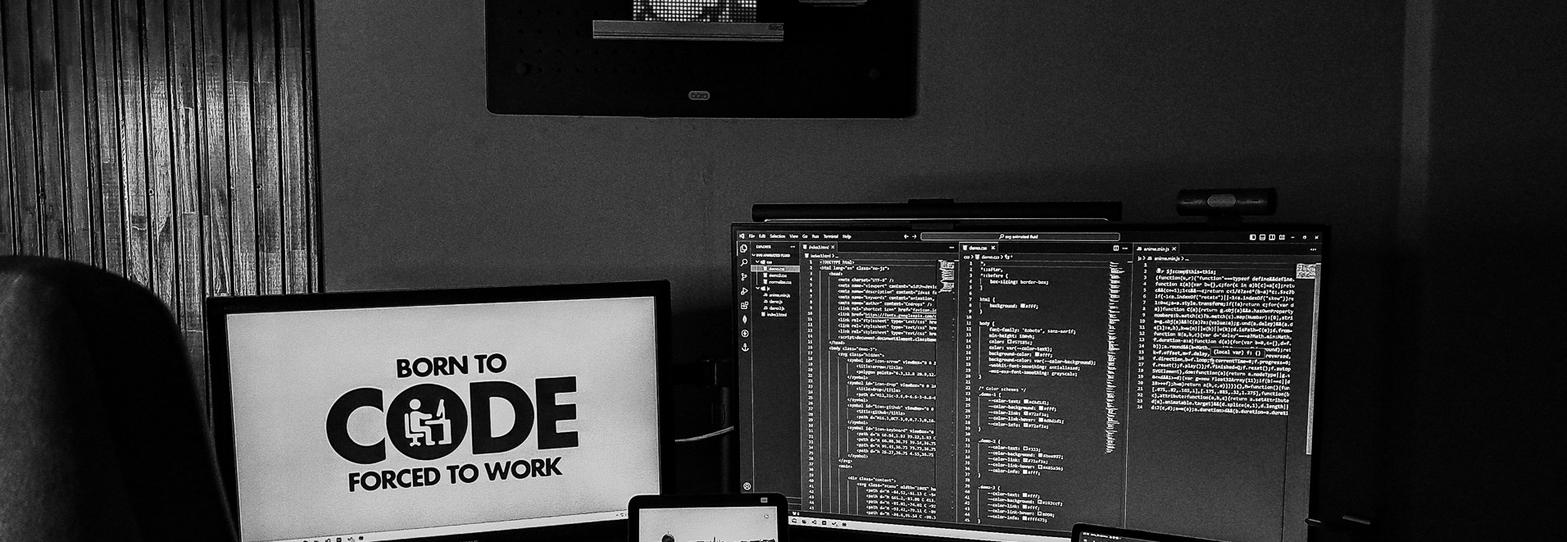
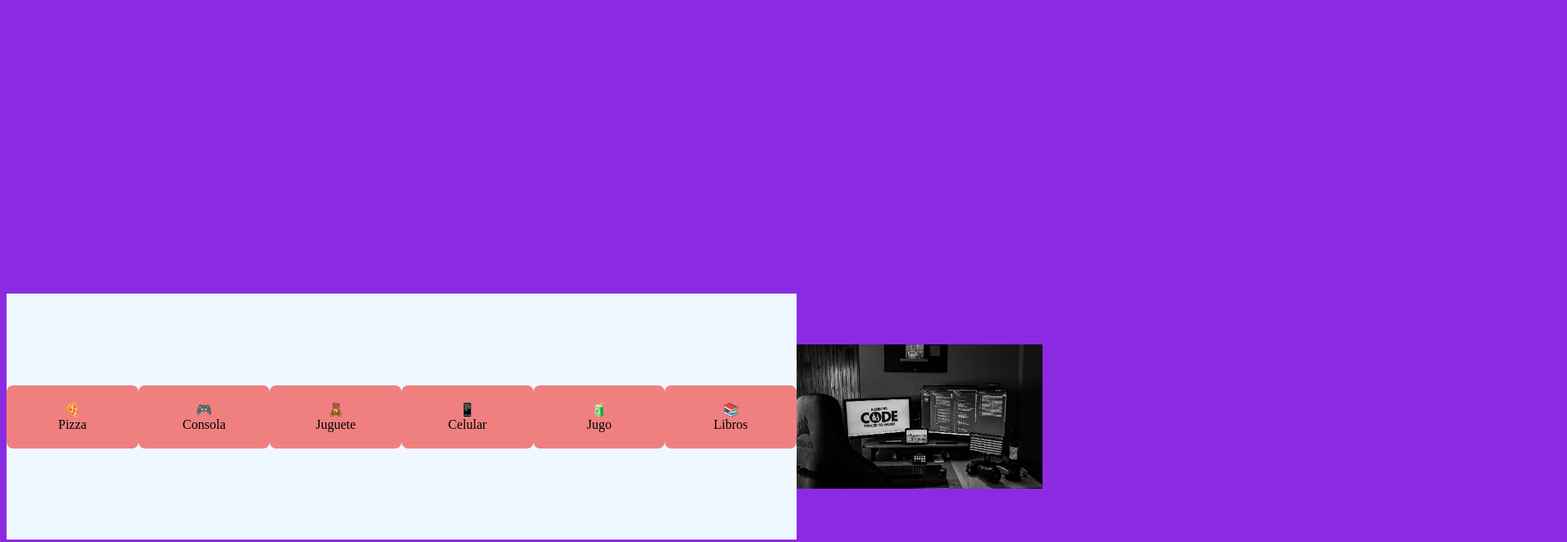
Before and after one commit to josecondori-ai/Practica-Flexbox, a plain HTML site: page index.html in a window 1280 px wide. Shown: the top 661 px of the page at 82% size, 1912 px wide, since content can reach past the window. Drawn offline with Linux system fonts and the light colour scheme.

Commit message:
modifique el a index.html

```diff
--- a/index.html
+++ b/index.html
@@ -16,6 +16,6 @@
     <div class="product">🧃<br>Jugo</div>
     <div class="product">📚<br>Libros</div>
   </div>
-  <img src="img/imagen.jpg" alt="">
+  <img src="img/imagen.jpg" width="300" alt="">
 </body>
 </html>
```
